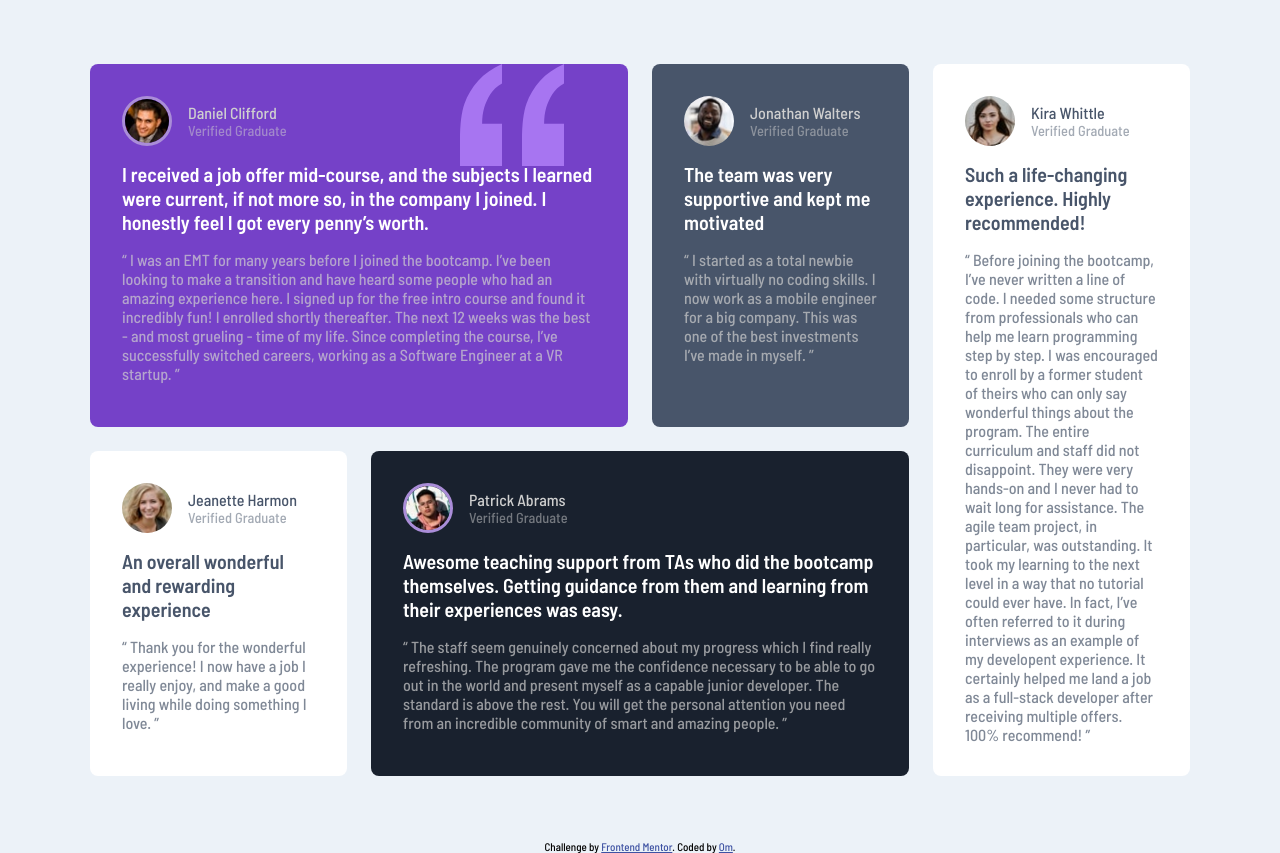
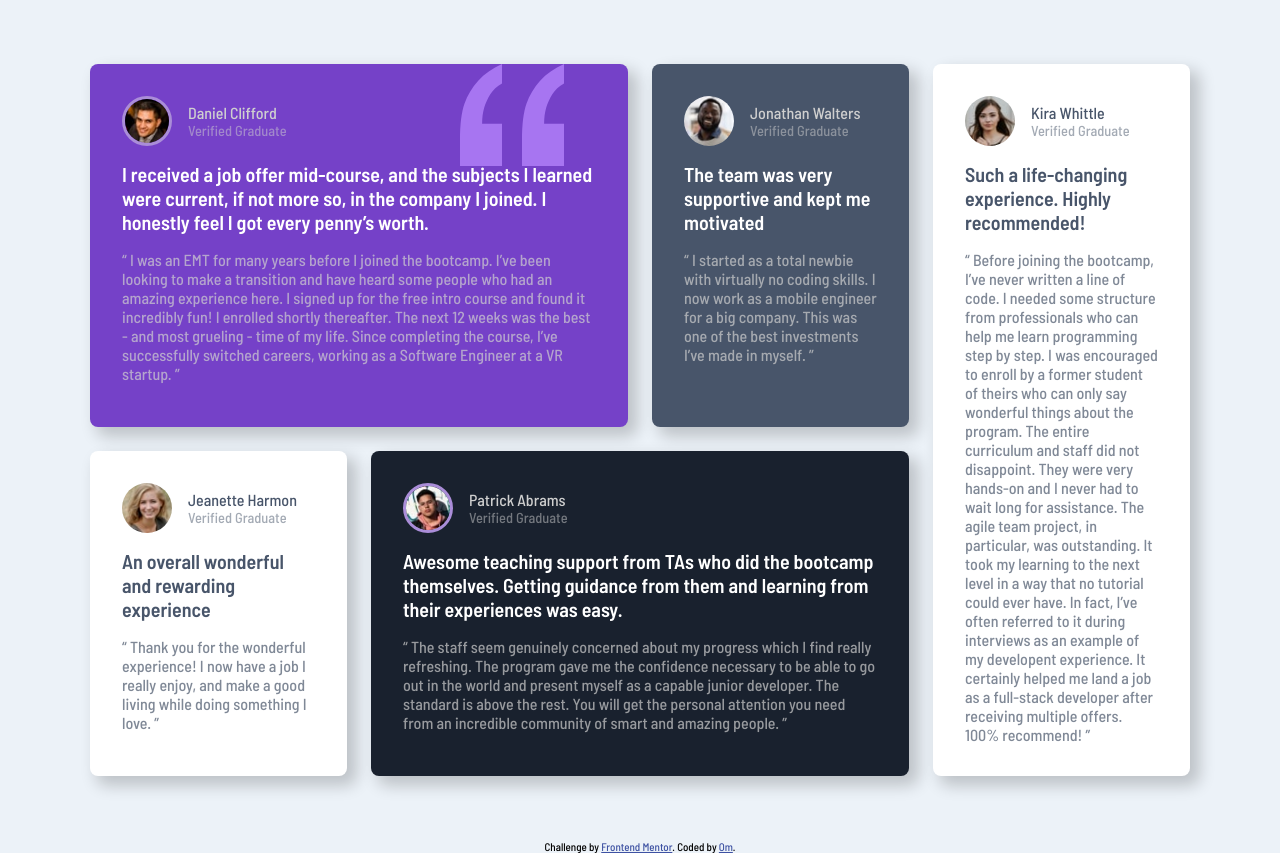
Before and after one commit to Itaro18/Testimonial-grid-css, a plain HTML site: page index.html in a window 1280 px wide. Drawn offline with Linux system fonts and the light colour scheme.

Commit message:
Update styles.css

```diff
--- a/styles.css
+++ b/styles.css
@@ -64,6 +64,7 @@ article
     display: flex;
     flex-direction: column;
     gap: 1rem;
+    box-shadow:  0.5rem 0.5rem  1rem 0.1rem hsla(0, 0%, 0%,0.2);
 }
 .card-1
 {
```
